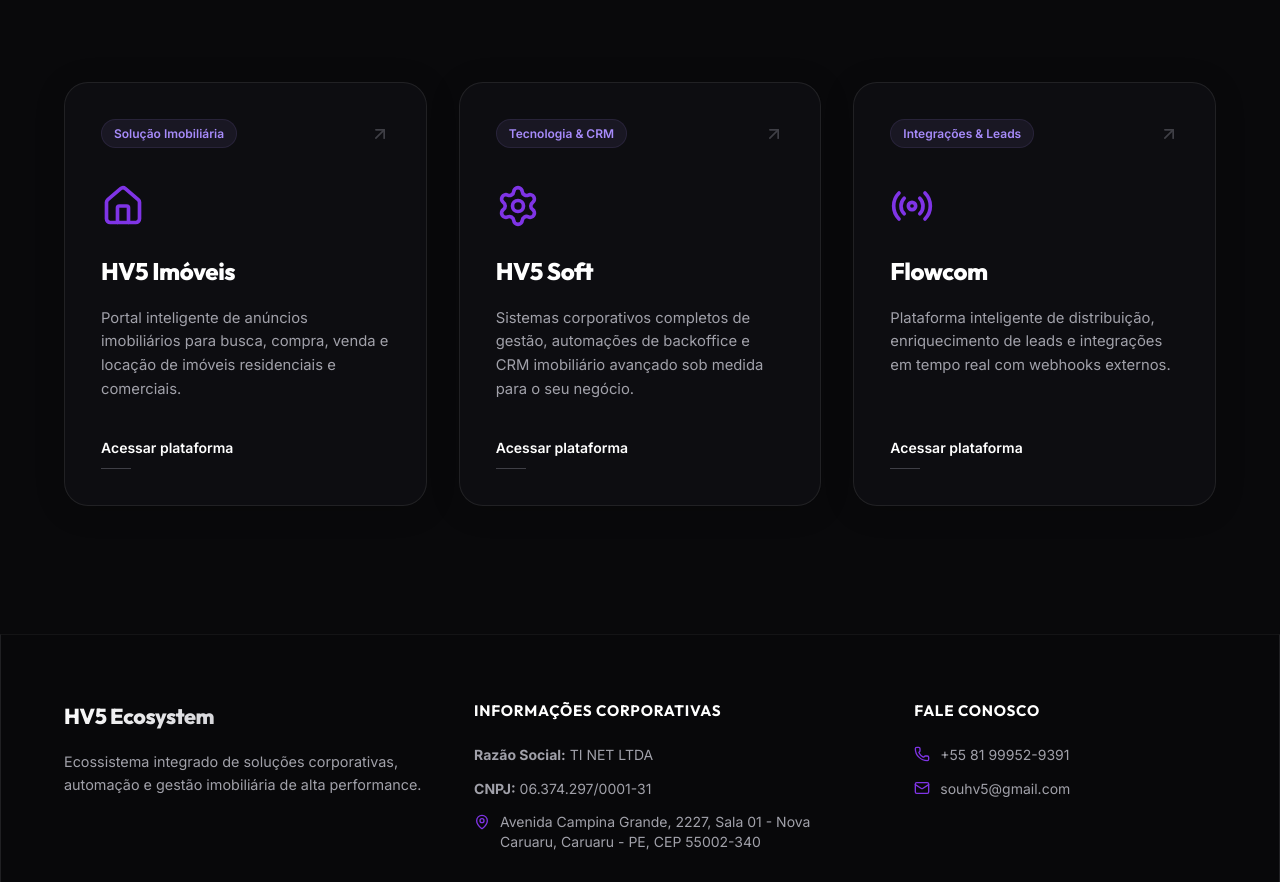
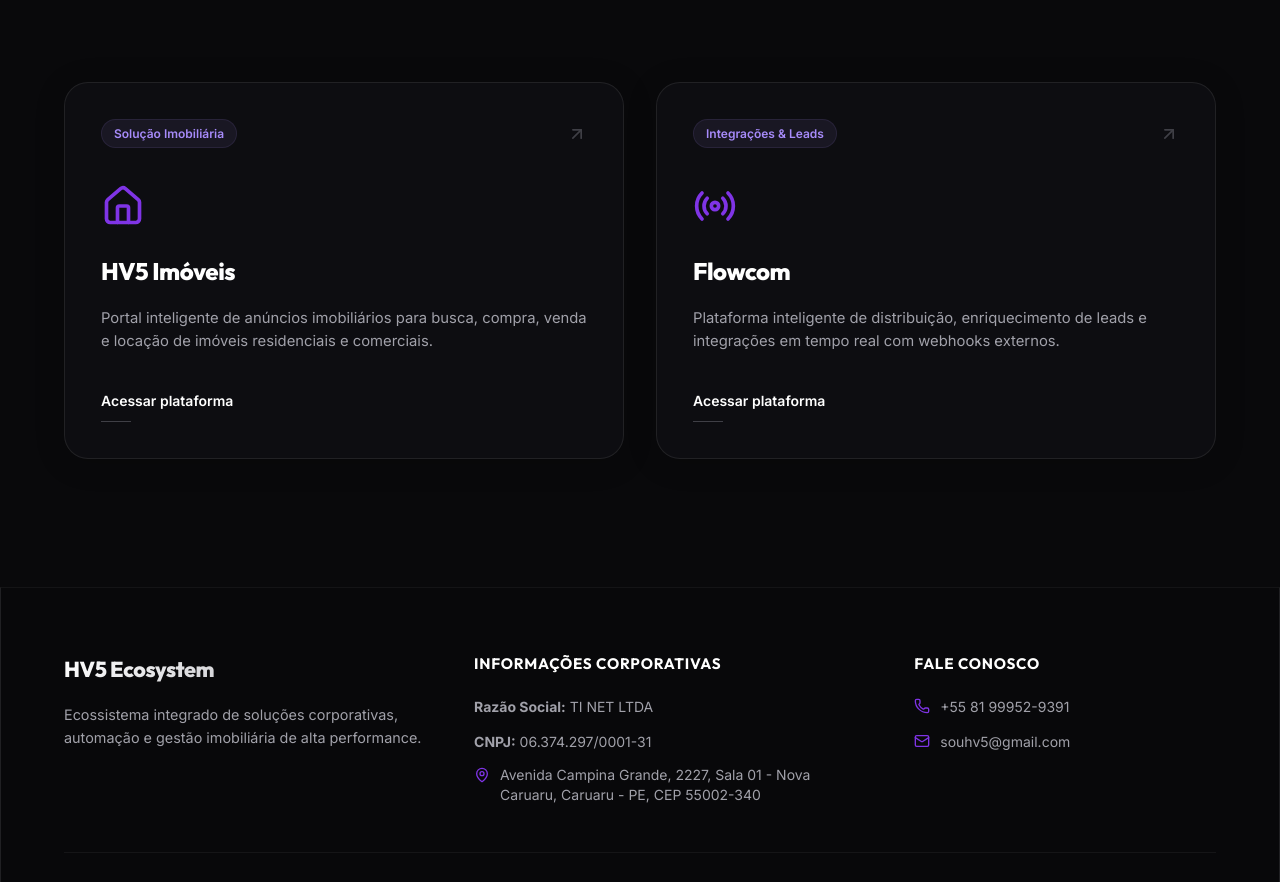
Before and after one commit to VictorPinto-Eng/sitehv5, a React (Vite) app: page / in a window 1280 px wide. Shown: the part 1463-2345 px from the top of the page. Built offline with nearby package versions, Linux system fonts and the light colour scheme.

Commit message:
chore: desativar HV5 Soft temporariamente do ecossistema

```diff
--- a/src/components/EcosystemHub.tsx
+++ b/src/components/EcosystemHub.tsx
@@ -1,5 +1,5 @@
 import styles from './EcosystemHub.module.css';
-import { Home, Settings, Radio, ArrowUpRight } from 'lucide-react';
+import { Home, Radio, ArrowUpRight } from 'lucide-react';
 
 export default function EcosystemHub() {
   const systems = [
@@ -10,13 +10,14 @@
       icon: <Home className={styles.cardIcon} />,
       badge: 'Solução Imobiliária'
     },
-    {
-      title: 'HV5 Soft',
-      description: 'Sistemas corporativos completos de gestão, automações de backoffice e CRM imobiliário avançado sob medida para o seu negócio.',
-      link: 'https://soft.hv5.com.br',
-      icon: <Settings className={styles.cardIcon} />,
-      badge: 'Tecnologia & CRM'
-    },
+    // HV5 Soft - desativado temporariamente
+    // {
+    //   title: 'HV5 Soft',
+    //   description: 'Sistemas corporativos completos de gestão, automações de backoffice e CRM imobiliário avançado sob medida para o seu negócio.',
+    //   link: 'https://soft.hv5.com.br',
+    //   icon: <Settings className={styles.cardIcon} />,
+    //   badge: 'Tecnologia & CRM'
+    // },
     {
       title: 'Flowcom',
       description: 'Plataforma inteligente de distribuição, enriquecimento de leads e integrações em tempo real com webhooks externos.',
```
